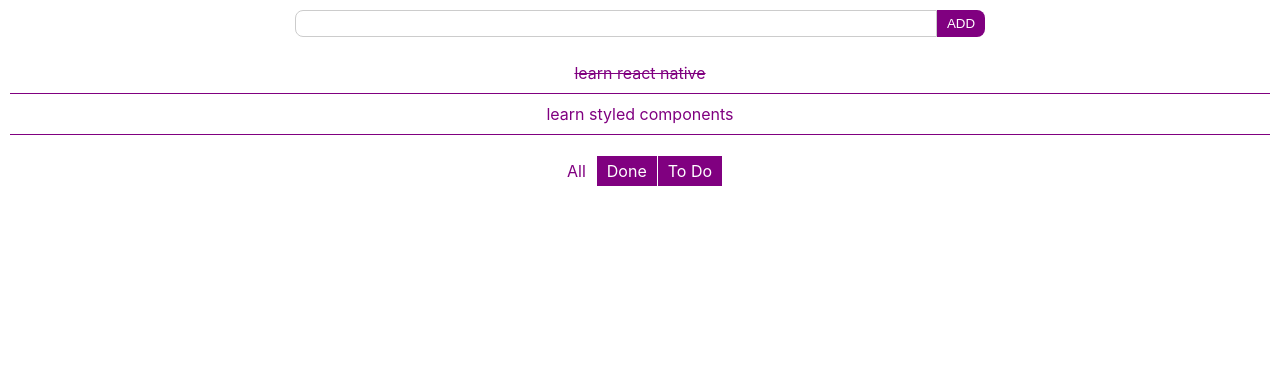
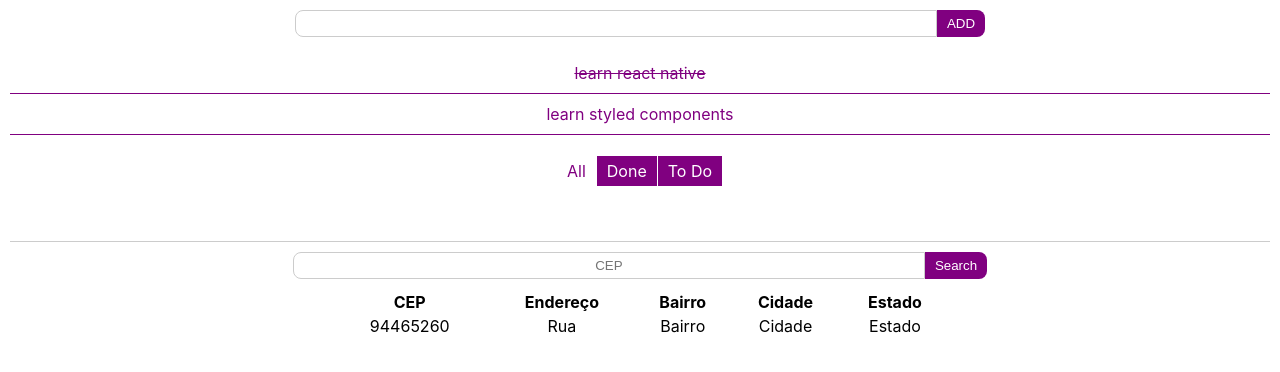
Before and after one commit to ricardo93borges/todolist, a React (Create React App) app: page / in a window 1280 px wide. Shown: the top 372 px of the page. Built offline with nearby package versions, Linux system fonts and the light colour scheme.

Commit message:
Added search-cep component

```diff
--- a/src/App.js
+++ b/src/App.js
@@ -3,15 +3,21 @@ import './App.css';
 import Form from './components/form/index'
 import TodosList from './components/todos-list/index'
 import Filter from './components/filter/index'
+import SearchCep from './components/search-cep/index'
 import { StyledApp } from './style'
 
 class App extends Component {
   render() {
     return (
       <StyledApp>
-        <Form/>
-        <TodosList/>
-        <Filter/>
+        <div>
+          <Form/>
+          <TodosList/>
+          <Filter/>
+        </div>
+        <div>
+          <SearchCep />
+        </div>
       </StyledApp>
     );
   }
--- /dev/null
+++ b/src/components/search-cep/index.js
@@ -0,0 +1,33 @@
+import React from "react"
+import { StyledSearchCep, Table, Input, Button } from './style'
+
+const SearchCep = () => (
+    <StyledSearchCep>
+        <form>
+            <Input type='text' name='cep' placeholder='CEP'/>
+            <Button type='submit'>Search</Button>
+        </form>
+        <Table>
+            <thead>
+                <tr>
+                    <th>CEP</th>
+                    <th>Endereço</th>
+                    <th>Bairro</th>
+                    <th>Cidade</th>
+                    <th>Estado</th>
+                </tr>
+            </thead>
+            <tbody>
+                <tr>
+                    <td>94465260</td>
+                    <td>Rua</td>
+                    <td>Bairro</td>
+                    <td>Cidade</td>
+                    <td>Estado</td>
+                </tr>
+            </tbody>
+        </Table>
+    </StyledSearchCep>
+)
+
+export default SearchCep
--- /dev/null
+++ b/src/components/search-cep/style.js
@@ -0,0 +1,30 @@
+import styled from 'styled-components'
+
+export const StyledSearchCep = styled.div`
+    flex: 1;
+    text-align: center;
+    margin:50px 0;
+    border-top: 1px solid #CCC;
+    padding: 10px;
+`
+
+export const Table = styled.table`
+    width: 50%;
+    margin: 10px auto;
+`
+
+export const Input = styled.input`
+    padding: 5px;
+    border-radius: 8px 0 0 8px ;
+    border: 1px solid #CCC;
+    width: 50%;
+    text-align:center;
+`
+
+export const Button = styled.button`
+    padding: 6px 10px;
+    border-radius: 0 8px 8px 0;
+    border: none;
+    color: #FFF;
+    background: purple;
+`
```
